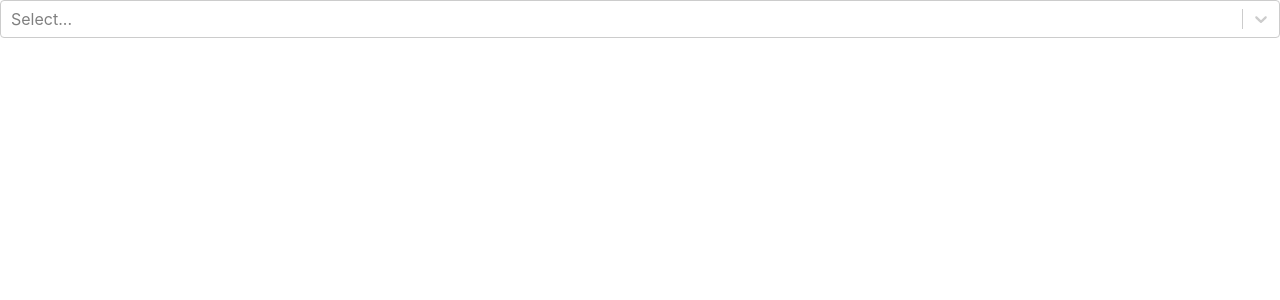
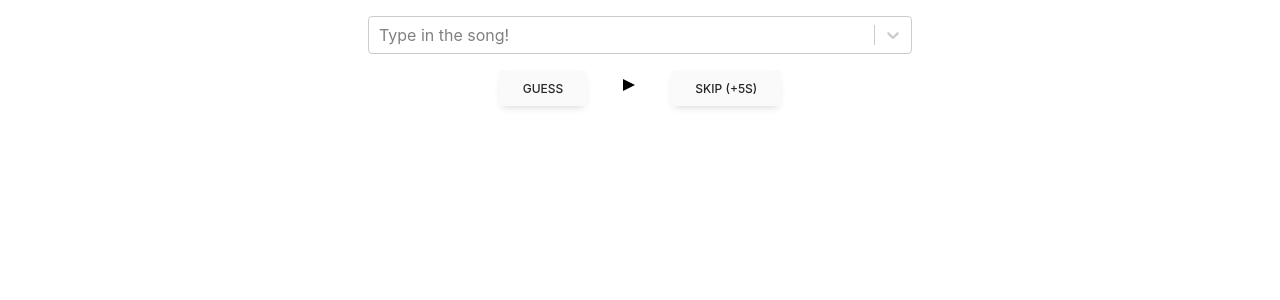
Before and after one commit to scaryglue/corle, a React (Create React App) app in the folder client/: page / in a window 1280 px wide. Shown: the top 300 px of the page. Built offline with nearby package versions, Linux system fonts and the light colour scheme; no server answers.

Commit message:
did small styling and formatting changes

```diff
--- a/client/src/App.js
+++ b/client/src/App.js
@@ -69,9 +69,35 @@ const filterSongs = (inputValue, recommendedSongs) => {
 function App() {
   return (
     <div>
-      <AsyncSelect
+      <div className="w-full max-w-xl flex mx-auto">
+        <AsyncSelect className="w-full placeholder-gray-400 text-gray-900 p-4"
           loadOptions={loadOptions}
+          placeholder="Type in the song!"
         />
+      </div>
+      <div class="gap-x-8 w-full max-w-xl flex mx-auto justify-center items-stretch">
+        <div>
+          <button
+            type="button"
+            class="self-center inline-block rounded bg-neutral-50 px-6 pb-2 pt-2.5 text-xs font-medium uppercase leading-normal text-neutral-800 shadow-[0_4px_9px_-4px_#cbcbcb] transition duration-150 ease-in-out hover:bg-neutral-100 hover:shadow-[0_8px_9px_-4px_rgba(203,203,203,0.3),0_4px_18px_0_rgba(203,203,203,0.2)] focus:bg-neutral-100 focus:shadow-[0_8px_9px_-4px_rgba(203,203,203,0.3),0_4px_18px_0_rgba(203,203,203,0.2)] focus:outline-none focus:ring-0 active:bg-neutral-200 active:shadow-[0_8px_9px_-4px_rgba(203,203,203,0.3),0_4px_18px_0_rgba(203,203,203,0.2)] dark:shadow-[0_4px_9px_-4px_rgba(251,251,251,0.3)] dark:hover:shadow-[0_8px_9px_-4px_rgba(251,251,251,0.1),0_4px_18px_0_rgba(251,251,251,0.05)] dark:focus:shadow-[0_8px_9px_-4px_rgba(251,251,251,0.1),0_4px_18px_0_rgba(251,251,251,0.05)] dark:active:shadow-[0_8px_9px_-4px_rgba(251,251,251,0.1),0_4px_18px_0_rgba(251,251,251,0.05)]">
+            GUESS
+          </button>
+        </div>
+        <div class="self-center">
+          <button>
+            <svg class="w-5 h-5 fill-current block" viewBox="0 0 20 20" xmlns="http://www.w3.org/2000/svg">
+              <polygon id="Rectangle-161" points="4 4 16 10 4 16"></polygon>
+            </svg>
+          </button>
+        </div>
+        <div>
+          <button
+            type="button"
+            class="self-center inline-block rounded bg-neutral-50 px-6 pb-2 pt-2.5 text-xs font-medium uppercase leading-normal text-neutral-800 shadow-[0_4px_9px_-4px_#cbcbcb] transition duration-150 ease-in-out hover:bg-neutral-100 hover:shadow-[0_8px_9px_-4px_rgba(203,203,203,0.3),0_4px_18px_0_rgba(203,203,203,0.2)] focus:bg-neutral-100 focus:shadow-[0_8px_9px_-4px_rgba(203,203,203,0.3),0_4px_18px_0_rgba(203,203,203,0.2)] focus:outline-none focus:ring-0 active:bg-neutral-200 active:shadow-[0_8px_9px_-4px_rgba(203,203,203,0.3),0_4px_18px_0_rgba(203,203,203,0.2)] dark:shadow-[0_4px_9px_-4px_rgba(251,251,251,0.3)] dark:hover:shadow-[0_8px_9px_-4px_rgba(251,251,251,0.1),0_4px_18px_0_rgba(251,251,251,0.05)] dark:focus:shadow-[0_8px_9px_-4px_rgba(251,251,251,0.1),0_4px_18px_0_rgba(251,251,251,0.05)] dark:active:shadow-[0_8px_9px_-4px_rgba(251,251,251,0.1),0_4px_18px_0_rgba(251,251,251,0.05)]">
+            SKIP (+5S)
+          </button>
+        </div>
+      </div>
     </div>
   );
 }
```
Lines whose indentation alone changed are shown as unchanged.
